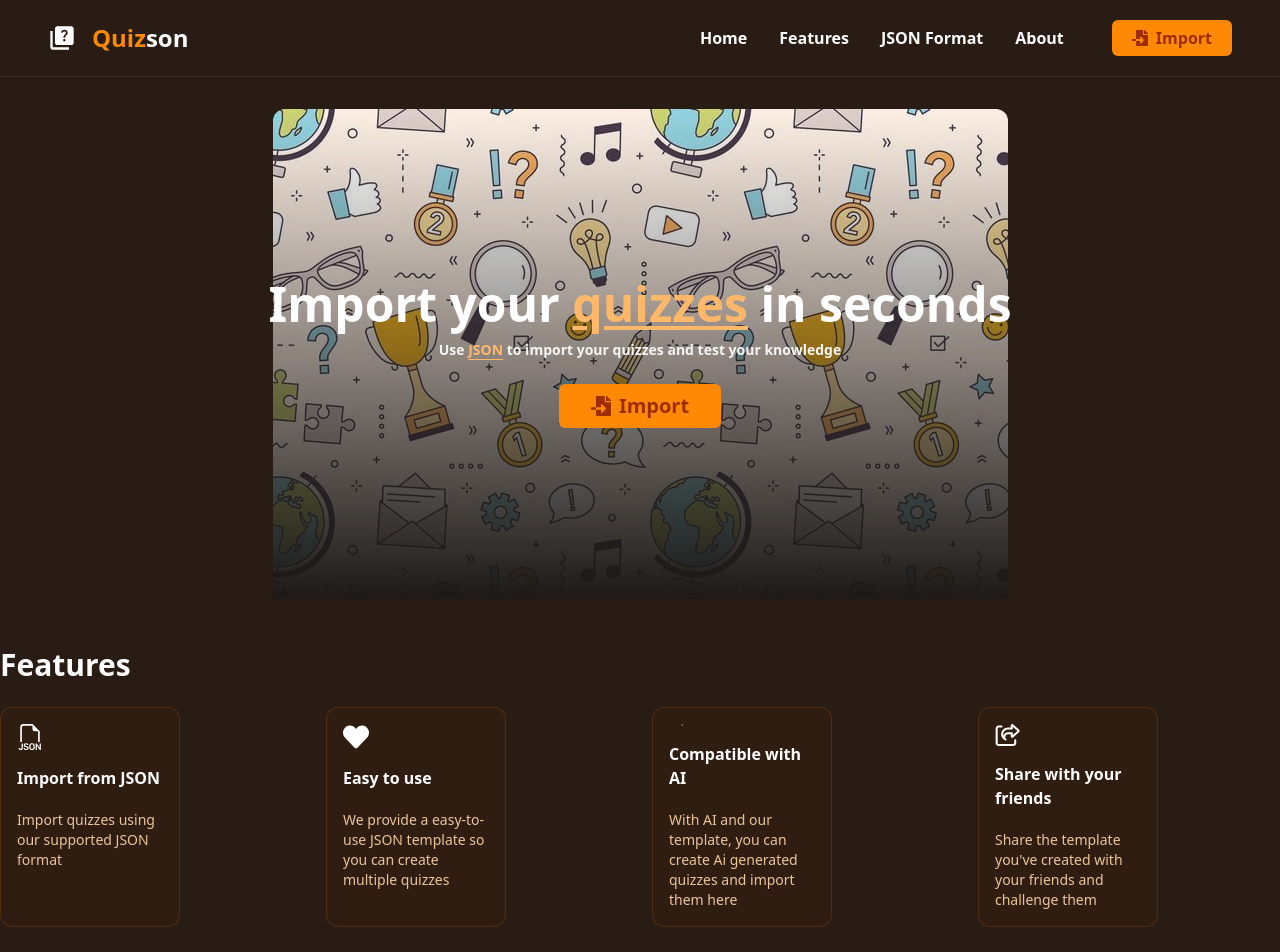
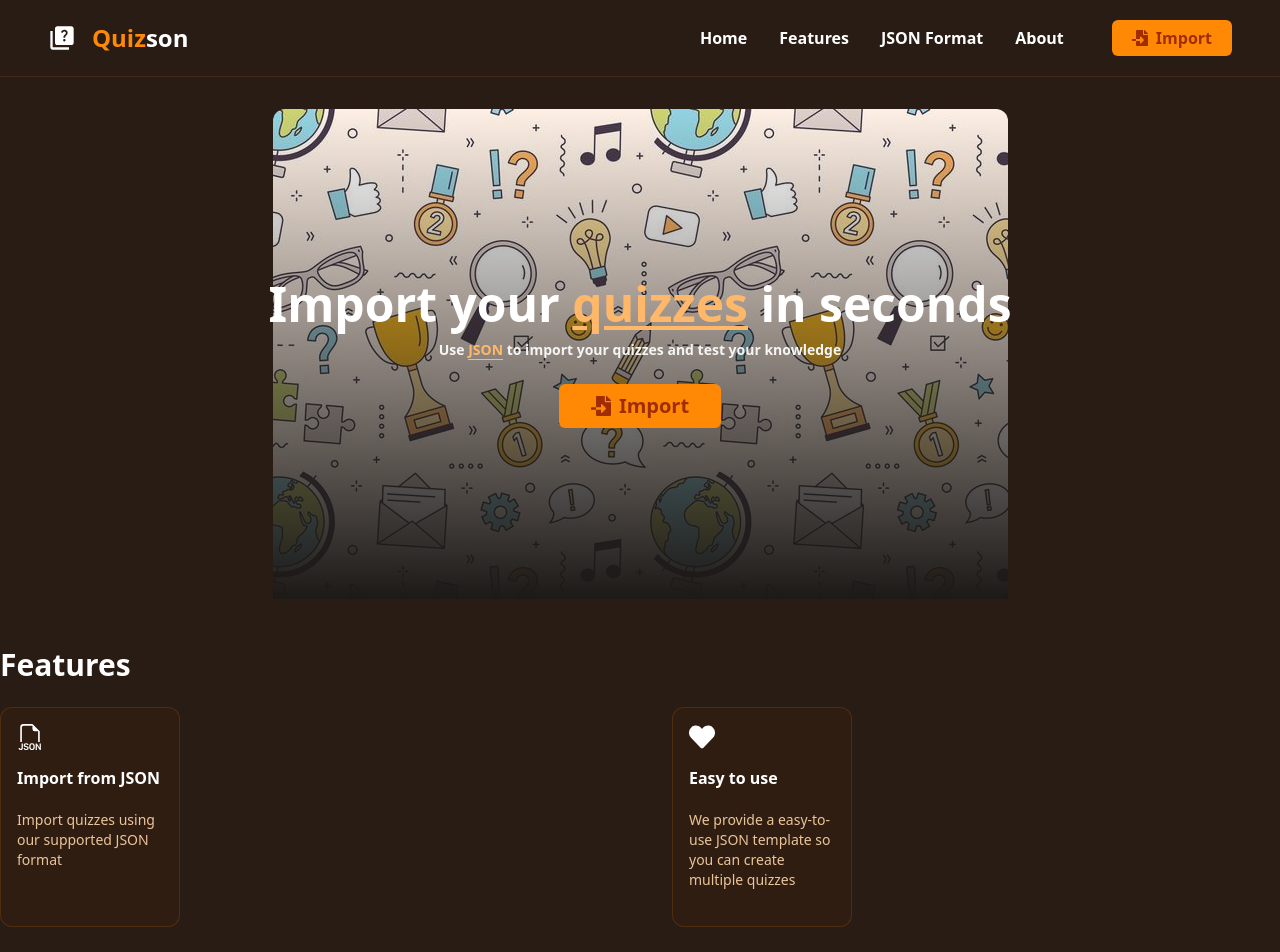
Before and after one commit to Dedo-Finger2/quizson-react, a React (Vite) app: page / in a window 1280 px wide. Shown: the top 952 px of the page. Built offline with nearby package versions, Linux system fonts and the light colour scheme.

Commit message:
Makes Features layout a grid of 2

```diff
--- a/src/components/Features/index.tsx
+++ b/src/components/Features/index.tsx
@@ -12,7 +12,7 @@ function Features() {
           Features
         </h1>
       </div>
-      <div className="grid grid-cols-4 gap-6">
+      <div className="grid grid-cols-2 gap-16">
         <FeatureCard
           title="Import from JSON"
           description="Import quizzes using our supported JSON format"
```
